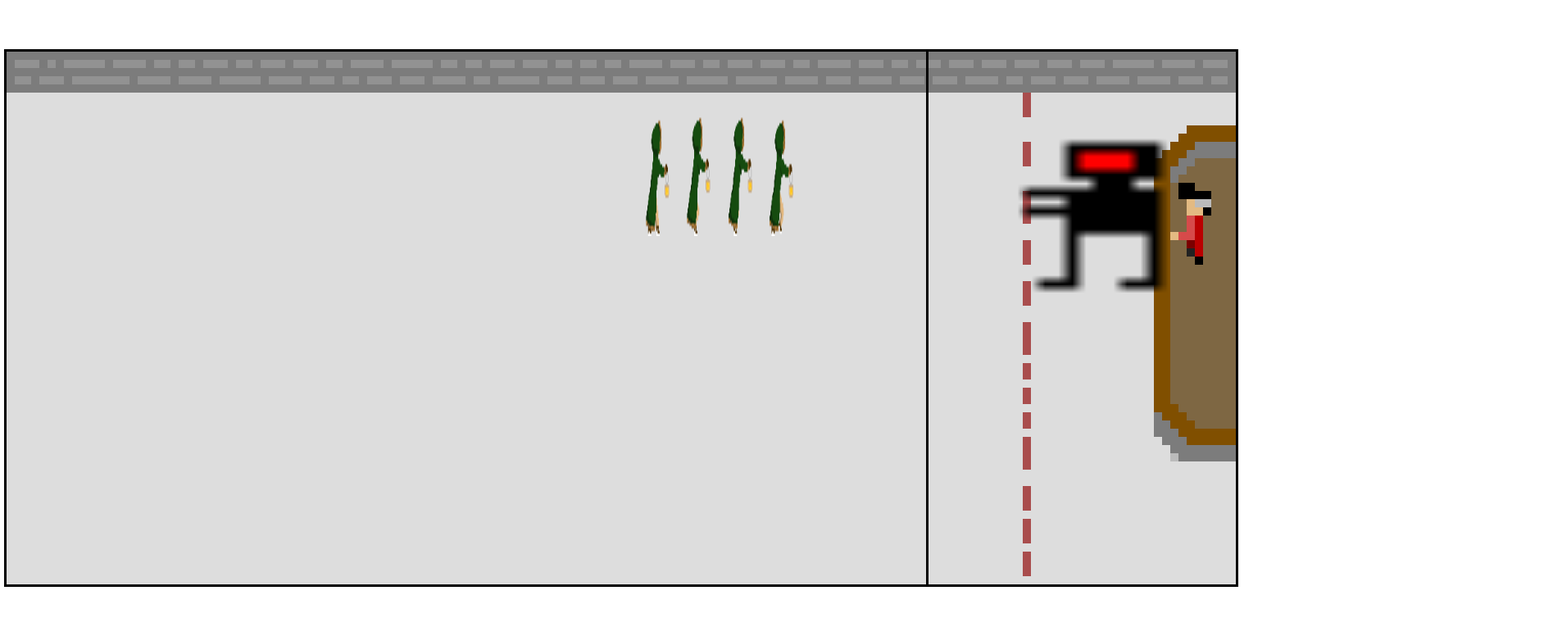
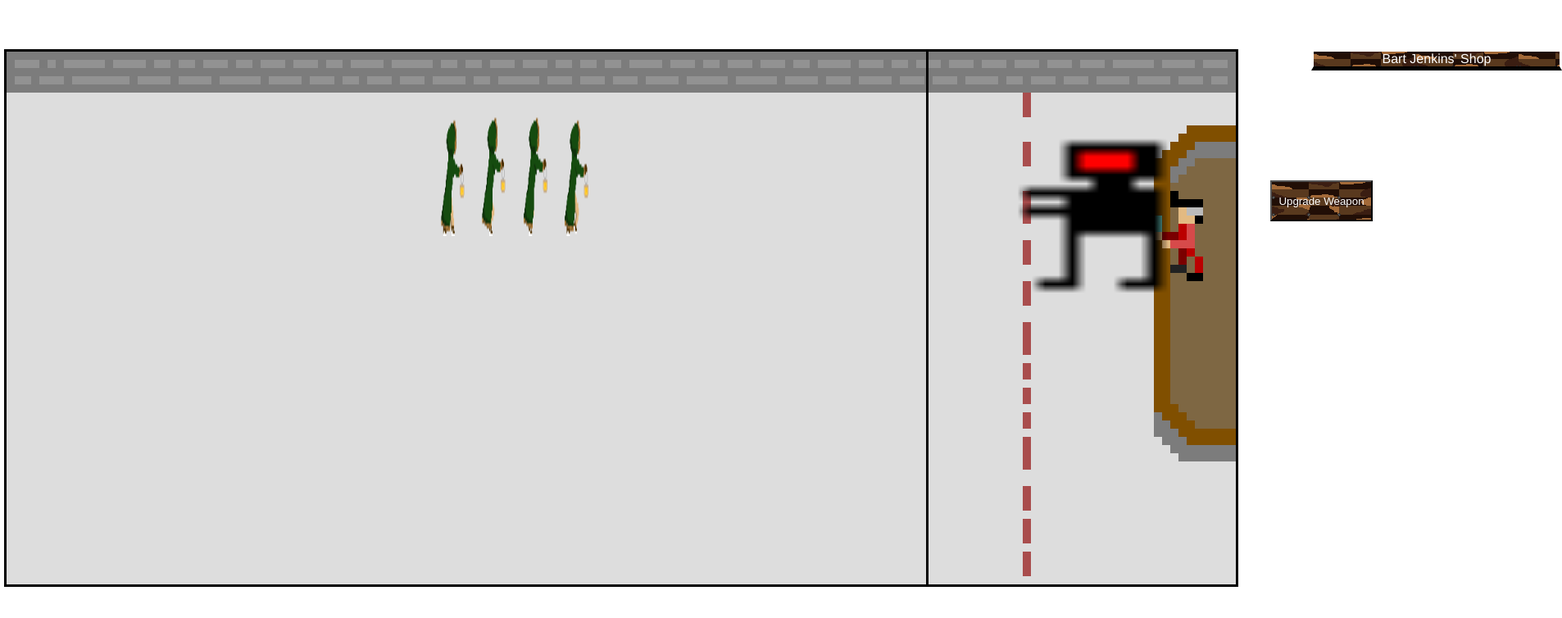
Before and after one commit to Etanjo/Shooting-Range-Incident, a website built with Vite: page index.html in a window 1280 px wide. Shown: the whole page at 82% size, 1906 px wide, since content can reach past the window. Built offline with nearby package versions, Linux system fonts and the light colour scheme; files whose address does not match are found by name.

Commit message:
Added early stages of Bart's shop

```diff
--- /dev/null
+++ b/earthan/shop.ts
@@ -0,0 +1,25 @@
+import {app} from "./canvas"
+export let shopTitle = document.createElement('text')
+export let upgradeButton = document.createElement('button')
+app.appendChild (shopTitle)
+app.appendChild(upgradeButton)
+
+
+upgradeButton.style.left = "1550px"
+upgradeButton.style.position = "absolute"
+upgradeButton.style.top = '220px'
+upgradeButton.style.width = '125px'
+upgradeButton.style.height = '50px'
+upgradeButton.style.background = 'url(/earthan/wood.png)'
+upgradeButton.style.color = "White"
+upgradeButton.innerText = "Upgrade Weapon"
+
+shopTitle.style.left = '1600px'
+shopTitle.style.position = "absolute"
+shopTitle.style.background = 'url(/earthan/wood.png)'
+shopTitle.innerText = "Bart Jenkins' Shop"
+shopTitle.style.width = "300px"
+shopTitle.style.borderBottomColor = "black"
+shopTitle.style.borderBottomWidth = "5px"
+shopTitle.style.borderStyle = "solid"
+shopTitle.style.textShadow = '2px, 2px, black'
--- a/main.js
+++ b/main.js
@@ -4,3 +4,4 @@ import './brain/enemay.ts'
 import './earthan/bullets.ts'
 import './brain/testfile.ts'
 import './earthan/background.ts'
+import './earthan/shop.ts'
--- a/style.css
+++ b/style.css
@@ -3,6 +3,9 @@
   -webkit-font-smoothing: antialiased;
   -moz-osx-font-smoothing: grayscale;
   text-align: center;
-  color: #2c3e50;
+  color: #ffffff;
   margin-top: 60px;
 }
+#shoptitle {
+  text-align: right
+}
```
Also changed, not shown: index.html (+2 -1 lines), earthan/wood.png (added).
